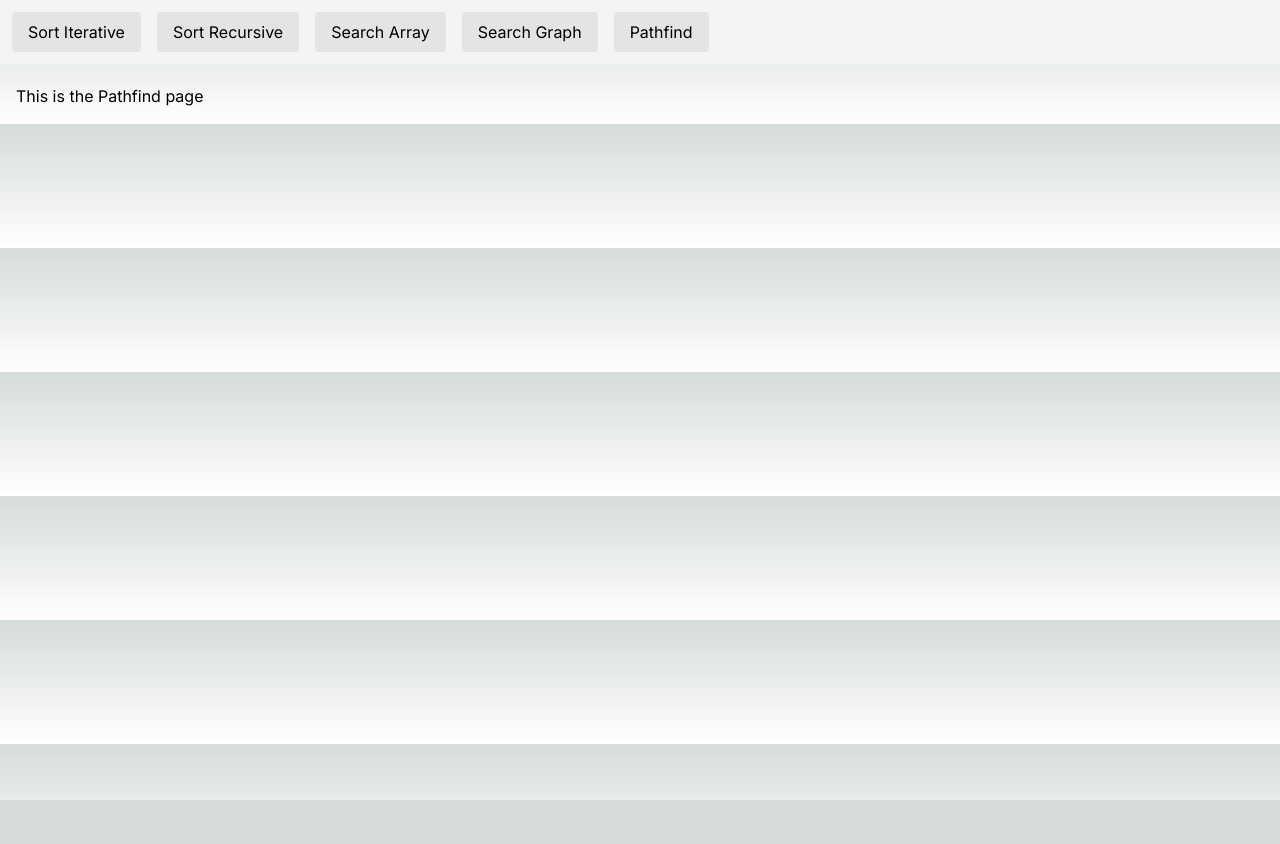
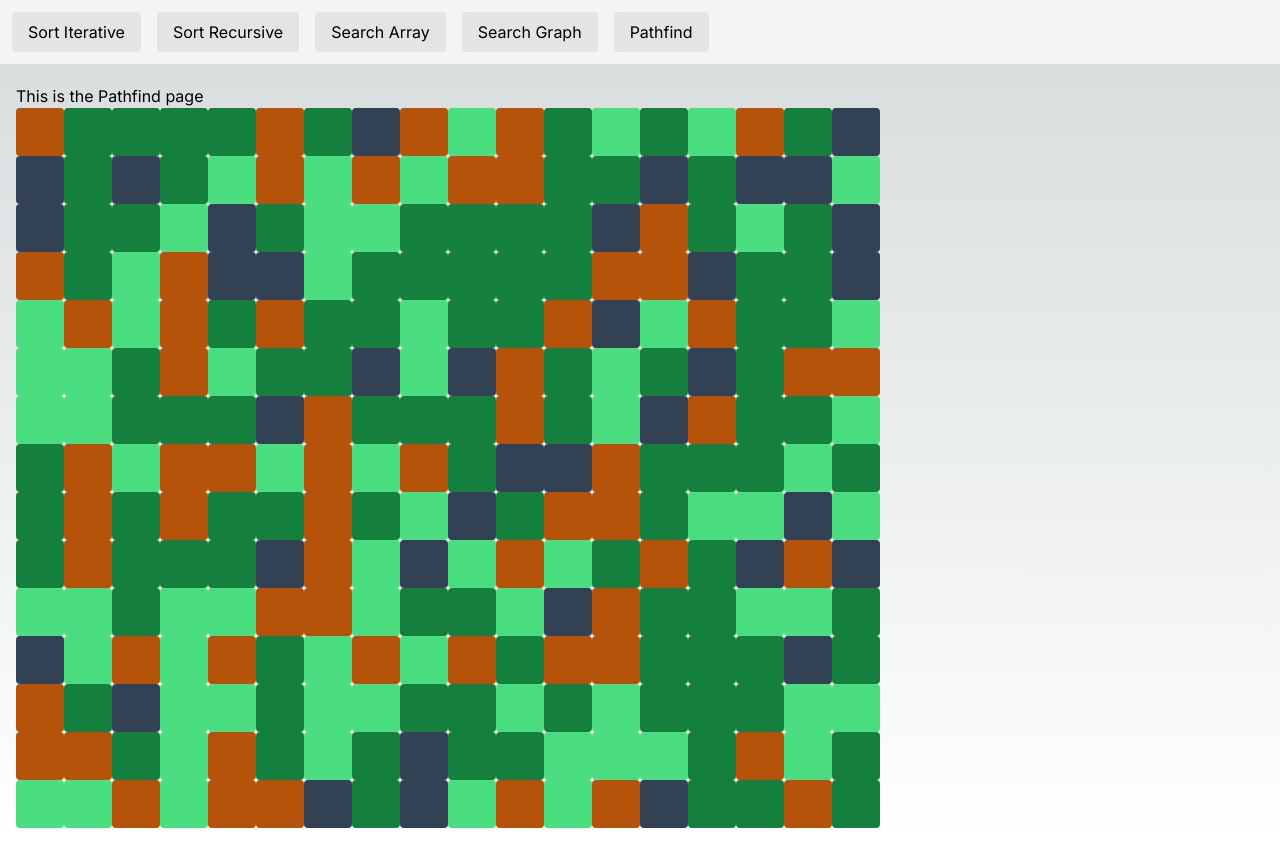
Before and after one commit to yablochko8/algo-visualize, a Next.js app: page /pathfind in a window 1280 px wide. Before the commit the page ends 800 px from the top, so only its background shows below. Built offline with nearby package versions, Linux system fonts and the light colour scheme.

Commit message:
make a grid

```diff
--- a/src/app/pathfind/page.tsx
+++ b/src/app/pathfind/page.tsx
@@ -22,10 +22,10 @@ const randomInteger = (min: number, max: number) => {
   return Math.floor(Math.random() * (max - min + 1) + min);
 }
 
-const addNewCell = (hazardLevel: number, ...knownNeighours: number[]) => {
+const addNewCell = (hazardLevel: number, ...knownNeighours: CellValue[]): CellValue => {
 
   // Start with 8 x Field, 2 x Forest
-  const selectionArray = [1, 1, 1, 1, 1, 1, 1, 1, 2, 2]
+  const selectionArray: CellValue[] = [1, 1, 1, 1, 1, 1, 1, 1, 2, 2, ...knownNeighours]
 
   // Add more Forest for every level above 0
   for (let i = 0; i < hazardLevel; i++) {
@@ -51,25 +51,72 @@ const addNewCell = (hazardLevel: number, ...knownNeighours: number[]) => {
 /**
  * Creates a new grid with specified dimensions and obstacles.
  *
- * @param {number} width - The width of the grid.
- * @param {number} height - The height of the grid.
+ * @param {number} rows - Height of the grid in rows.
+ * @param {number} cols - Width of the grid in columns.
  * @param {number} hazardLevel - Number between 0 and 10 to determine how hard the terrain should be to pass.
  * @returns {BoardGrid} - BoardGrid
  */
-const createNewGrid = (width: number, height: number, hazardLevel: number): BoardGrid => {
+const createNewGrid = (rows: number, cols: number, hazardLevel: number): BoardGrid => {
 
-  for (let i = 0; i < width; i++);
+  const newGrid: BoardGrid = []
 
-  return [[]]
+  for (let i = 0; i < rows; i++) {
+    newGrid[i] = []
+    for (let j = 0; j < cols; j++) {
+      const newCell = addNewCell(hazardLevel)
+      newGrid[i][j] = newCell
+    }
+  }
+
+  return newGrid
+}
+
+const getCellColor = (cellValue: CellValue) => {
+  if (cellValue === 1) return "bg-green-400 hover:bg-green-600"
+  if (cellValue === 2) return "bg-green-700 hover:bg-green-900"
+  if (cellValue === 3) return "bg-amber-700 hover:bg-amber-900"
+  else return "bg-slate-700 hover:bg-slate-900"
+}
+
+const rowClass = "flex flex-row"
+const colClass = "flex flex-col"
+const cellClass = "flex flex-col rounded p-6"
+
+const DisplayGrid = ({ grid }: { grid: BoardGrid }) => {
+  return (
+    <div className={colClass}>
+      {grid.map((rowArray, rowNum) => {
+        return (
+          <div className={rowClass}>
+            {rowArray.map((cellValue, index) => {
+              const cellColor = getCellColor(cellValue)
+              return (
+                <div className={cellClass + " " + cellColor}>
+                </div>
+              )
+            })}
+            <br />
+          </div>
+        )
+
+      }
+
+      )}
+    </div>
+  )
 }
 
 export default function PathFindPage() {
+
+  const testGrid = createNewGrid(15, 18, 10)
 
 
   return (
     <div>
       <h2>This is the Pathfind page</h2>
 
+      <DisplayGrid grid={testGrid} />
+
     </div>
   );
 }
```
